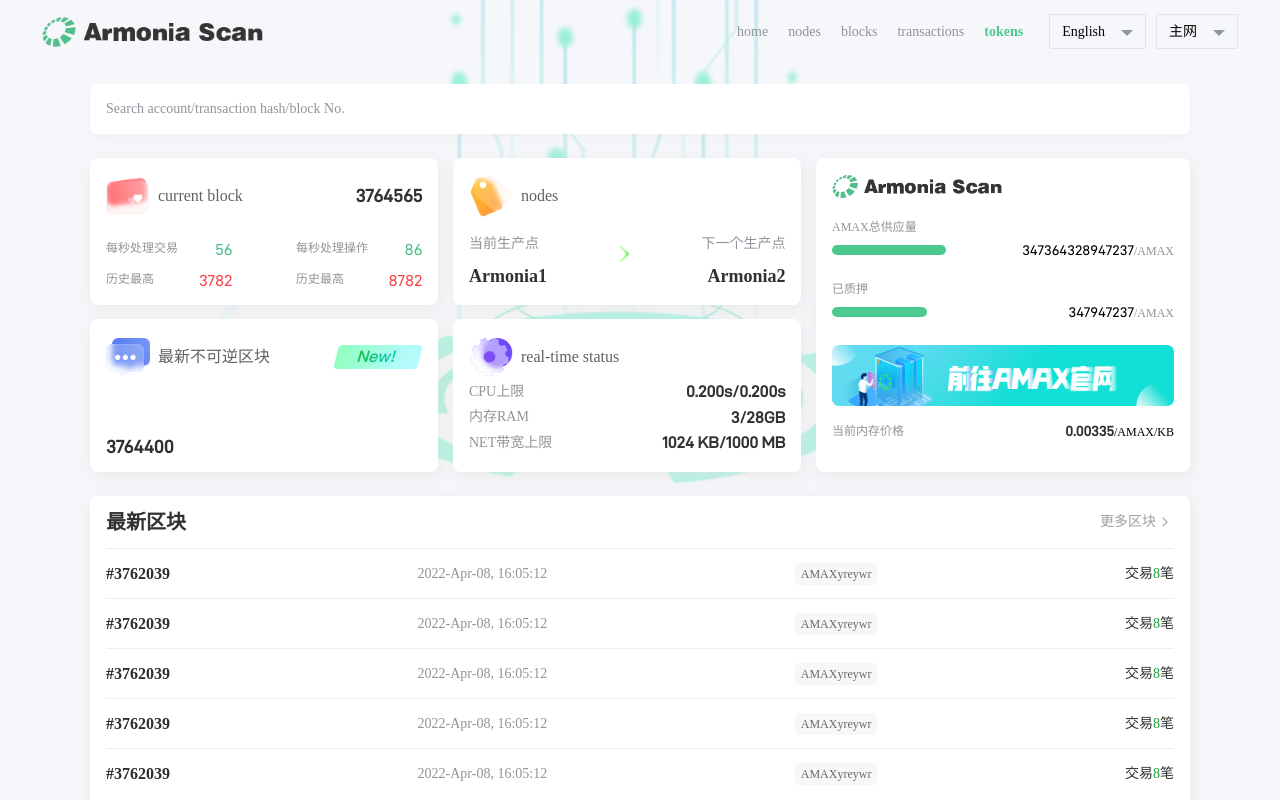
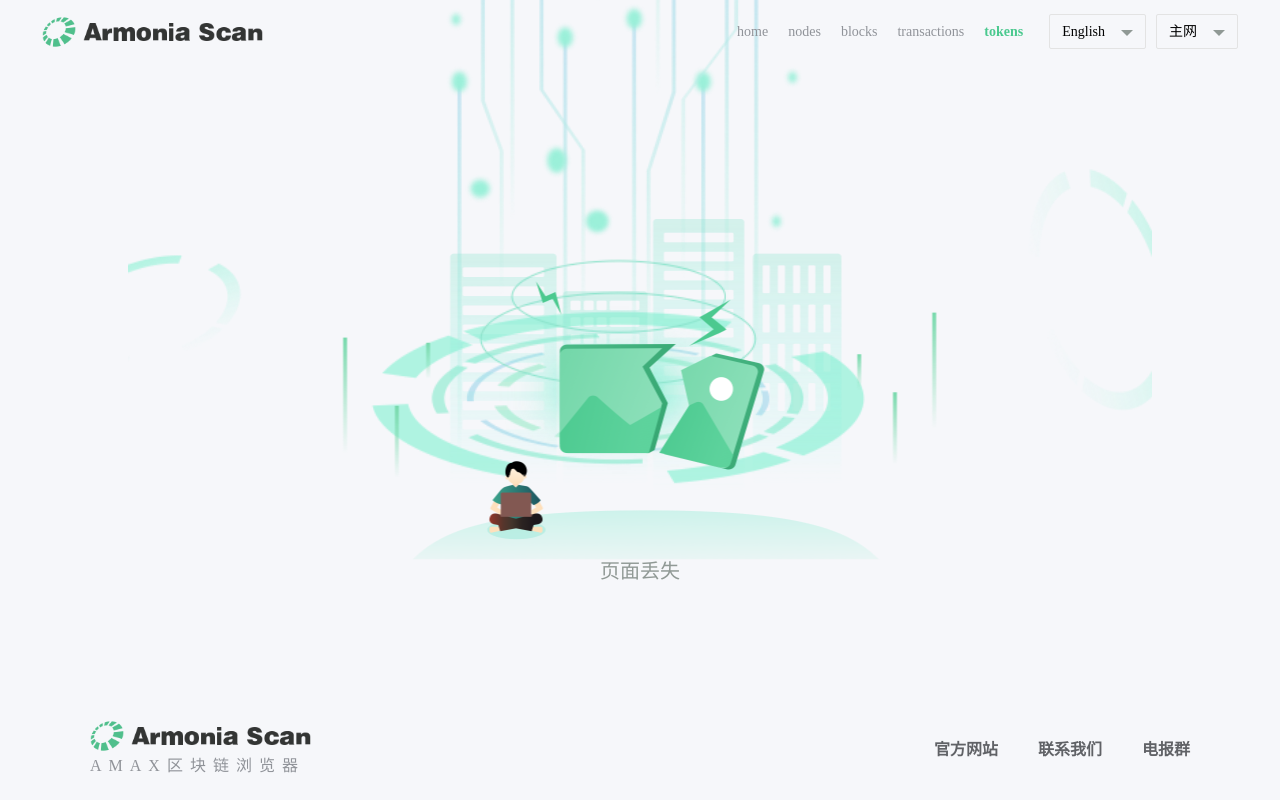
Before and after one commit to armoniax/amaxscan, a React (Create React App) app: page /tokens in a window 1280 px wide. Shown: the top 800 px of the page. Built offline with nearby package versions, Linux system fonts and the light colour scheme; a web font is replaced by a local one.

Commit message:
页面样式

```diff
--- a/src/views/NotFound404.tsx
+++ b/src/views/NotFound404.tsx
@@ -1,5 +1,5 @@
 import React, { FC, lazy } from 'react'
-const WebEmpty = lazy(async () => await import('@/views/web/Home/index'))
+const WebEmpty = lazy(async () => await import('@/views/web/404/index'))
 const MpEmpty = lazy(async () => await import('@/views/mobile/Home/index'))
 
 const NotFound: FC = () => {
--- /dev/null
+++ b/src/views/web/404/index.scss
@@ -0,0 +1,13 @@
+.not-found{
+  font-size: 20px;
+  color: #909995;
+  position: fixed;
+  top: 50%;
+  left: 50%;
+  transform: translate(-50%,-50%);
+  text-align: center;
+  img{
+    display: block;
+    margin-bottom: 30 px;
+  }
+}
--- /dev/null
+++ b/src/views/web/404/index.tsx
@@ -0,0 +1,15 @@
+import { FC, memo, ReactElement } from "react";
+import Baseweb from "@/components/baseContainer/webwrap";
+import not_found from "@/assets/images/web/not_found.png";
+import "./index.scss";
+
+const NotFound: FC = (): ReactElement => {
+  return (
+    <div className="not-found">
+      <img src={not_found} alt="" />
+      <div>页面丢失</div>
+    </div>
+  );
+};
+
+export default Baseweb(memo(NotFound));
```
Also changed, not shown: src/assets/images/web/not_found.png (added).
